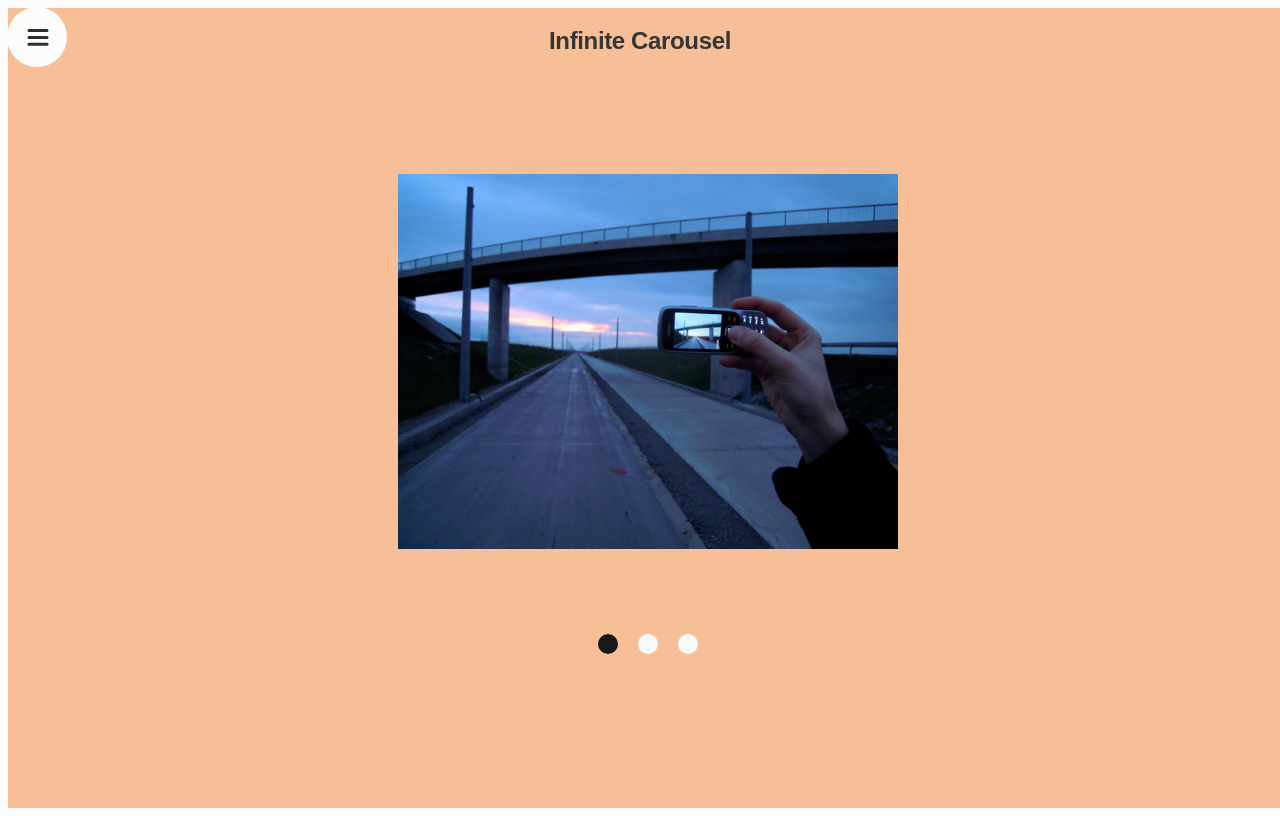
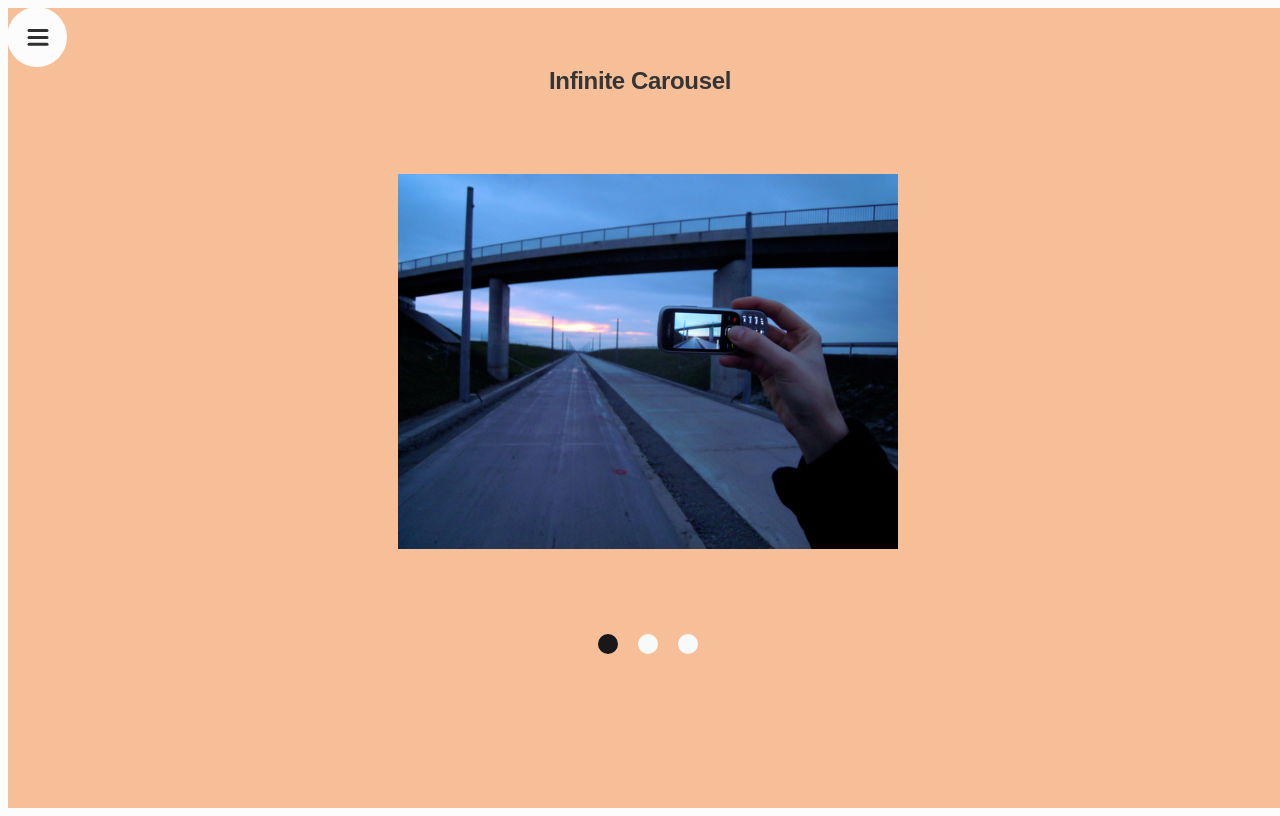
Before and after one commit to poiu694/framer-example, a React (Vite) app: page /carousel in a window 1280 px wide. Built offline with nearby package versions, Linux system fonts and the light colour scheme; what emotion-reset would draw is missing.

Commit message:
refactor: type에 따른 SemanticTag 변경

```diff
--- a/src/components/common/Typography.tsx
+++ b/src/components/common/Typography.tsx
@@ -6,8 +6,11 @@ import { theme } from '../../styles';
 import { PalleteValueType } from '../../styles/theme/colors';
 import { FontKeyType } from '../../styles/theme/fonts';
 
+type SemanticTag = 'div' | 'section' | 'span' | 'p' | 'h1' | 'h2' | 'h3' | 'h4' | 'h5';
+
 interface Props extends ComponentProps<'div'> {
   type: FontKeyType;
+  semanticTag: SemanticTag;
   textAlign?: CSSProperties['textAlign'];
   color?: PalleteValueType;
 }
@@ -19,8 +22,10 @@ function Typography({
   color = theme.colors.text.general,
   ...restProps
 }: PropsWithChildren<Props>) {
+  const semanticTag: SemanticTag = type.indexOf('body') === -1 ? (type as SemanticTag) : 'div';
+
   return (
-    <Wrapper type={type} textAlign={textAlign} color={color} {...restProps}>
+    <Wrapper type={type} textAlign={textAlign} color={color} {...restProps} as={semanticTag}>
       {children}
     </Wrapper>
   );
```
